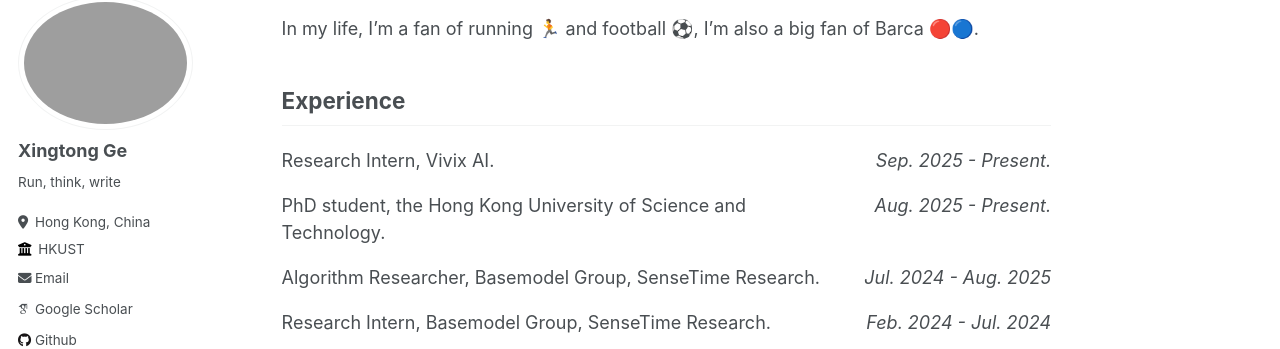
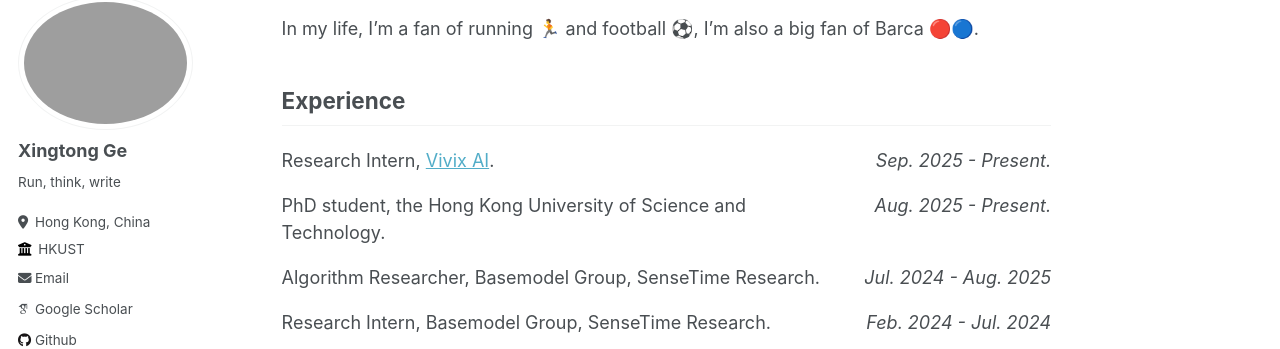
Before and after one commit to XingtongGe/xingtongge.github.io, a Jekyll site: the page built from _pages/about.md, in a window 1280 px wide and 900 px high, scrolled down 329 px. Shown: the part 110-459 px from the top of the window. Built offline with Jekyll 4.4.1, drawn with Linux system fonts in a browser that asks for light colours; some web fonts are replaced; some of the changed lines change nothing that is shown.

Commit message:
Update about.md

```diff
--- a/_pages/about.md
+++ b/_pages/about.md
@@ -28,7 +28,7 @@ Experience
 
 <table style="width: 100%; border-collapse: collapse; border: none; font-size: 1em;">
 <tr>
-<td style="padding: 0.5em 0; vertical-align: top; border: none;">Research Intern, Vivix AI.</td>
+<td style="padding: 0.5em 0; vertical-align: top; border: none;">Research Intern, <a href="https://vivix.ai/">Vivix AI</a>.</td>
 <td style="text-align: right; padding: 0.5em 0; vertical-align: top; white-space: nowrap; border: none;"><em>Sep. 2025 - Present.</em></td>
 </tr>
 <tr>
```
